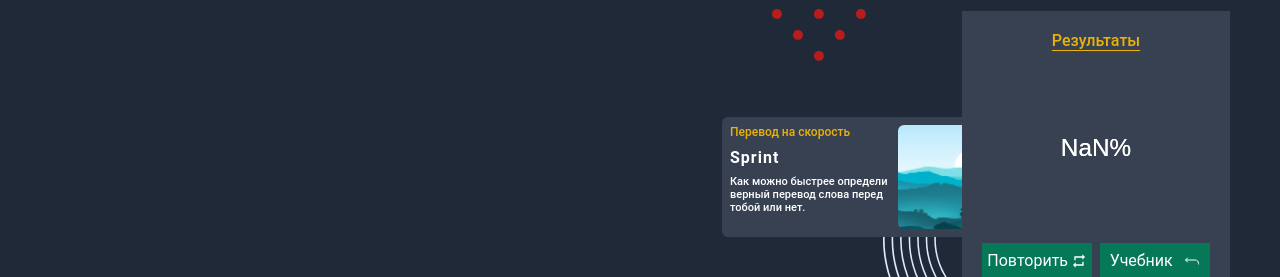
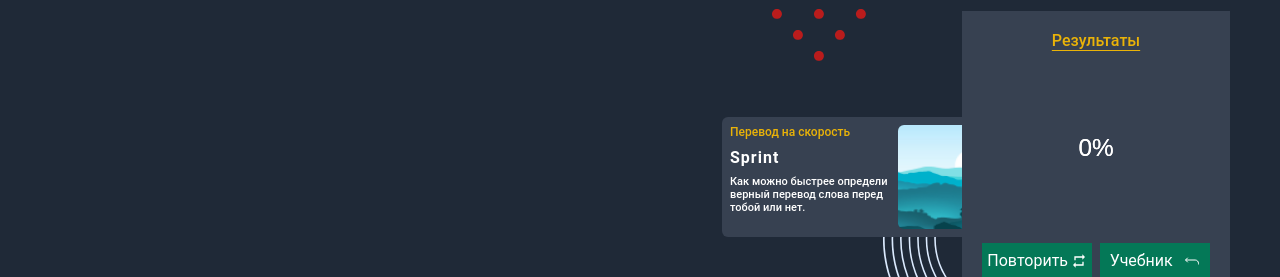
Before and after one commit to Arantiryo/rs-lang, a React (Create React App) app in the folder rs-lang/: page / in a window 1280 px wide. Shown: the part 2317-2594 px from the top of the page. Built offline with nearby package versions, Linux system fonts and the light colour scheme.

Commit message:
fix: fix NaN error when no game was played yet, show latest game card in results tracking

```diff
--- a/rs-lang/src/Containers/Home/ResultsTracking/ResultsTracking.tsx
+++ b/rs-lang/src/Containers/Home/ResultsTracking/ResultsTracking.tsx
@@ -1,10 +1,16 @@
+import { useAppSelector } from "../../../app/hooks";
 import resultsPseudoElem1 from "../../../assets/svg/results-tracking__presudo-elem-1.svg";
 import resultsPseudoElem2 from "../../../assets/svg/results-tracking__presudo-elem-2.svg";
 import resultsPseudoCircle from "../../../assets/svg/results-tracking__pseudo.svg";
-import { GameSprint } from "../../../components/GameCard/GameCard";
+import {
+  GameAudioCall,
+  GameSprint,
+} from "../../../components/GameCard/GameCard";
 import ResultsTrackingCard from "../../../components/ResultsCard/ResultsCard";
 
 export default function ResultsTracking() {
+  const gameResults = useAppSelector((state) => state.latestResultReducer);
+
   return (
     <div className="promo-section relative w-full xxl:flex xxl:flex-row-reverse xxl:justify-evenly xxl:py-20">
       <div className="pl-20 md:pl-40">
@@ -31,7 +37,11 @@ export default function ResultsTracking() {
       </div>
       <div className="relative ml-auto w-3/4 max-w-[520px] flex items-baseline justify-end pb-10 sm:top-[-50px] md:right-[50px]">
         <div className="relative top-[40px] left-[80px] z-10 xs:top-[60px] lg:top-[80px]">
-          <GameSprint />
+          {gameResults.gameName === "audiocall" ? (
+            <GameAudioCall />
+          ) : (
+            <GameSprint />
+          )}
         </div>
         <div className="relative z-10 lg:bottom-[10px] lg:left-[20px] ">
           <ResultsTrackingCard />
--- a/rs-lang/src/components/ResultsCard/ResultsCard.tsx
+++ b/rs-lang/src/components/ResultsCard/ResultsCard.tsx
@@ -63,9 +63,8 @@ export default function ResultsTrackingCard({
     { title: "Correct", value: numCorrect, color: colors.correct },
     { title: "Incorrect", value: numIncorrect, color: colors.incorrect },
   ];
-  const resultLabel = Math.floor(
-    (data[0].value / (data[0].value + data[1].value)) * 100
-  );
+  const resultLabel =
+    Math.floor((data[0].value / (data[0].value + data[1].value)) * 100) || 0;
 
   return (
     <div className={`results-card w-full bg-gray-700 p-4 lg:p-5 ${size}`}>
```
